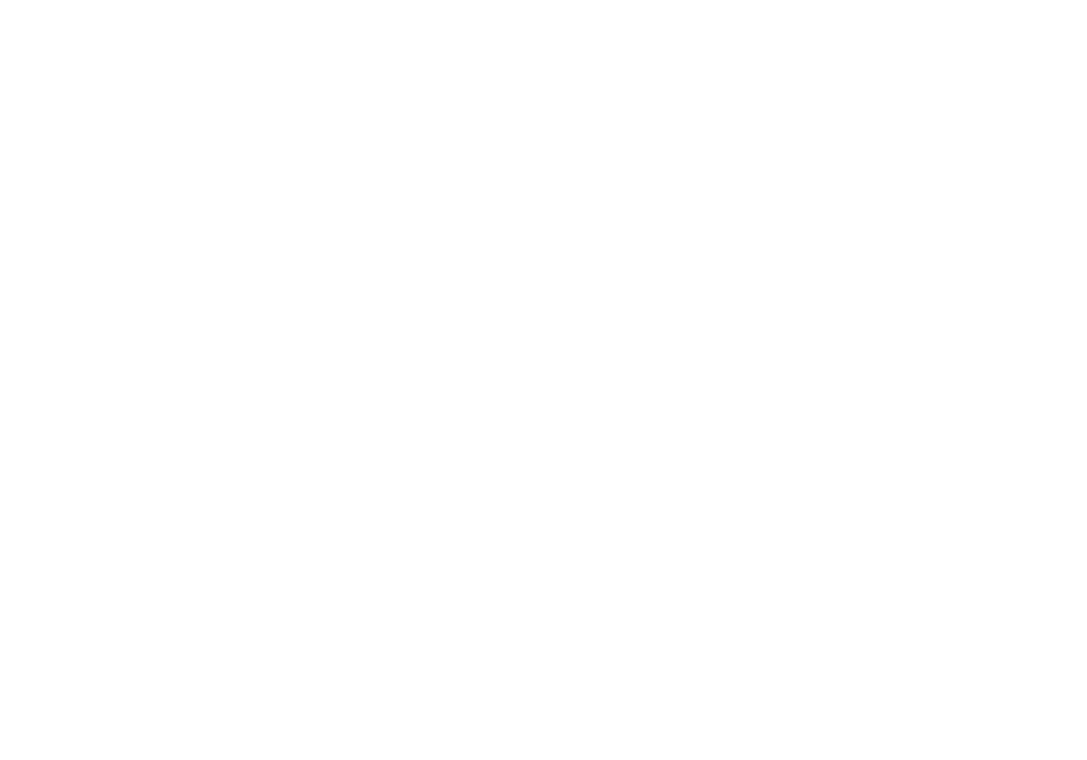
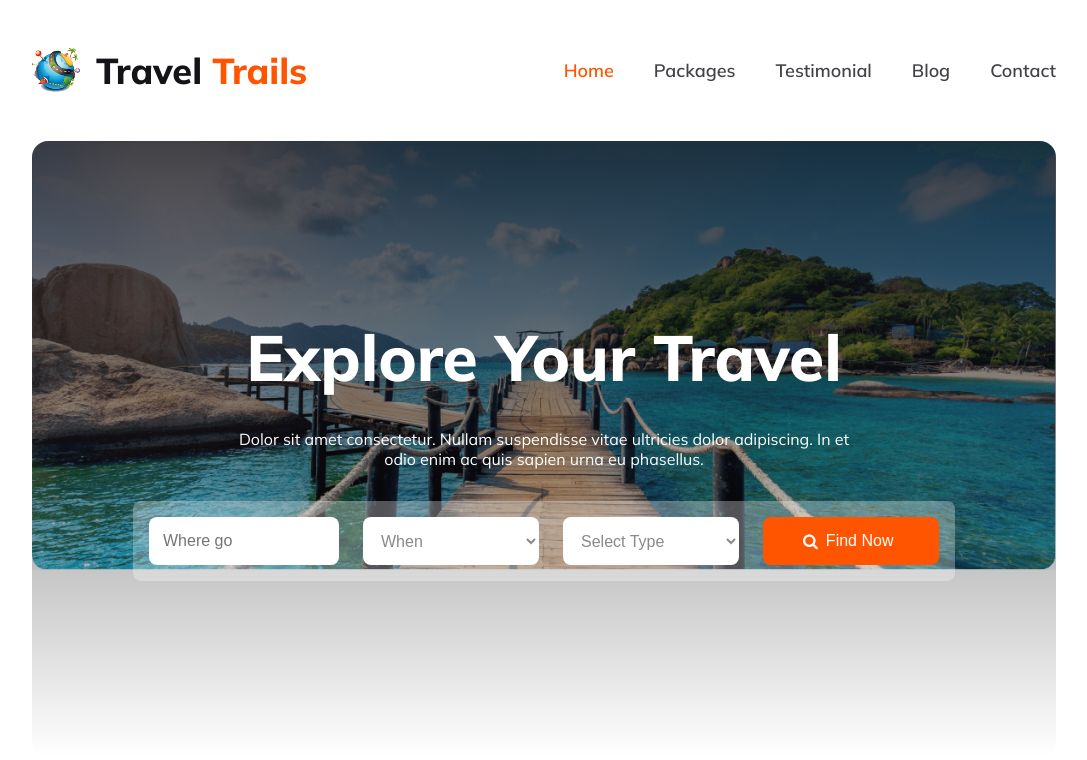
Before and after one commit to SFTanim/Assignment-002, a plain HTML site: page index.html in a window 1280 px wide. Shown: the whole page, without its empty margins (96-1183 px from the left). Drawn offline with Linux system fonts and the light colour scheme.

Commit message:
header/banner and navigation making done

```diff
--- a/index.html
+++ b/index.html
@@ -3,10 +3,49 @@
   <head>
     <meta charset="UTF-8">
     <meta name="viewport" content="width=device-width, initial-scale=1.0">
+    <link rel="stylesheet" href="https://cdnjs.cloudflare.com/ajax/libs/font-awesome/4.7.0/css/font-awesome.min.css">
     <link rel="stylesheet" href="style/style.css">
     <title>Travel Trails</title>
   </head>
   <body>
+    <!-- Header -->
+    <header>
+      <!-- Navigation Bar -->
+      <nav>
+        <div class="web-title">
+          <img src="Images/pngwing.com.png" alt="Website-Logo">
+          <h1>Travel <span class="red-color-span">Trails</span></h1>
+        </div>
+        <ul>
+          <li><a href="#"><span class="red-color-span">Home</span></a></li>
+          <li><a href="#">Packages</a></li>
+          <li><a href="#">Testimonial</a></li>
+          <li><a href="#">Blog</a></li>
+          <li><a href="#">Contact</a></li>
+        </ul>
+      </nav>
 
+
+      <section class="banner">
+        <h1>Explore Your Travel</h1>
+        <p>Dolor sit amet consectetur. Nullam suspendisse vitae ultricies dolor adipiscing. In et odio enim ac quis sapien urna eu phasellus.</p>
+        <div class="banner-input">
+          <input class="common-p-text" type="text" placeholder="Where go" name="" id="">
+
+          <select class="selector common-p-text">
+            <option value="When">When</option>
+            <option value="Morning">Morning</option>
+            <option value="Evening">Evening</option>
+          </select>
+
+          <select class="common-p-text">
+            <option value="Select Type">Select Type</option>
+            <option value="Premium">Premium</option>
+            <option value="Affordable">Affordable</option>
+          </select>
+          <button class="red-button icon-align"><i class="fa fa-search"></i>Find Now</button>
+        </div>
+      </section>
+    </header>
   </body>
 </html>
--- a/style/style.css
+++ b/style/style.css
@@ -0,0 +1,138 @@
+/* _____Mulish Font from - Google Font */
+@import url('https://fonts.googleapis.com/css2?family=Mulish:wght@200;300;400;500;600;700;800;900;1000&display=swap');
+
+/* _____Universal Style */
+* {
+    margin: 0;
+    padding: 0;
+}
+
+body {
+    font-family: 'Mulish', sans-serif;
+}
+
+.red-color-span {
+    color: #FF5400;
+
+}
+
+.icon-align {
+    display: flex;
+    align-items: center;
+    gap: 8px;
+}
+
+.common-p-text {
+    color: rgba(19, 19, 24, 0.50);
+    font-size: 16px;
+    font-weight: 400;
+}
+
+.red-button {
+    padding: 0rem auto;
+    border-radius: 8px;
+    background: #FF5400;
+    color: #FFF;
+    font-size: 16px;
+    font-weight: 500;
+}
+
+/* ______________________________________________HEADER */
+header {
+    margin: 3rem 8rem;
+}
+
+
+/* NAV-BAR */
+nav {
+    display: flex;
+    justify-content: space-between;
+    align-items: center;
+}
+
+nav .web-title {
+    display: flex;
+    align-items: center;
+    gap: 1rem;
+}
+
+.web-title h1 {
+    color: #131318;
+    font-size: 36px;
+    font-weight: 800;
+}
+
+nav ul {
+    display: flex;
+}
+
+nav ul li {
+    list-style: none;
+    margin-left: 2.5rem;
+}
+
+nav ul li a {
+    color: #424247;
+    font-size: 18px;
+    font-weight: 600;
+    text-decoration: none;
+}
+
+/*__________________________Banner Section */
+.banner {
+    margin: 3rem 0rem;
+    height: 77vh;
+    width: 100%;
+    background-image: linear-gradient(180deg, rgba(19, 19, 24, 0.80) 0%, rgba(19, 19, 24, 0.00) 100%), url("../Images/Group\ 13\ \(1\)\ \(1\).png");
+    background-repeat: no-repeat;
+    background-size: contain;
+    display: flex;
+    flex-direction: column;
+    justify-content: center;
+    align-items: center;
+    border-radius: 16px;
+    row-gap: 2rem;
+    text-align: center;
+}
+
+.banner h1 {
+    color: #FFF;
+    font-size: 64px;
+    font-weight: 800;
+}
+
+.banner p {
+    color: #FFF;
+    font-size: 16px;
+    font-weight: 400;
+    max-width: 40rem;
+}
+
+.banner-input {
+    padding: 1rem;
+    display: flex;
+    align-items: center;
+    gap: 1.5rem;
+    border-radius: 8px;
+    background: rgba(255, 255, 255, 0.30);
+}
+
+.banner-input button {
+    padding-left: 40px;
+}
+
+.banner-input input,
+select,
+button {
+    width: 11rem;
+    height: 3rem;
+    padding-left: 14px;
+    border-radius: 8px;
+    background: #FFF;
+    border: 0;
+}
+/* _________________________________________Popular Tours Section */
+/* _____Main */
+main{
+
+}
```
Also changed, not shown: Images/search_icon.svg (added). Lines whose indentation alone changed are shown as unchanged.
